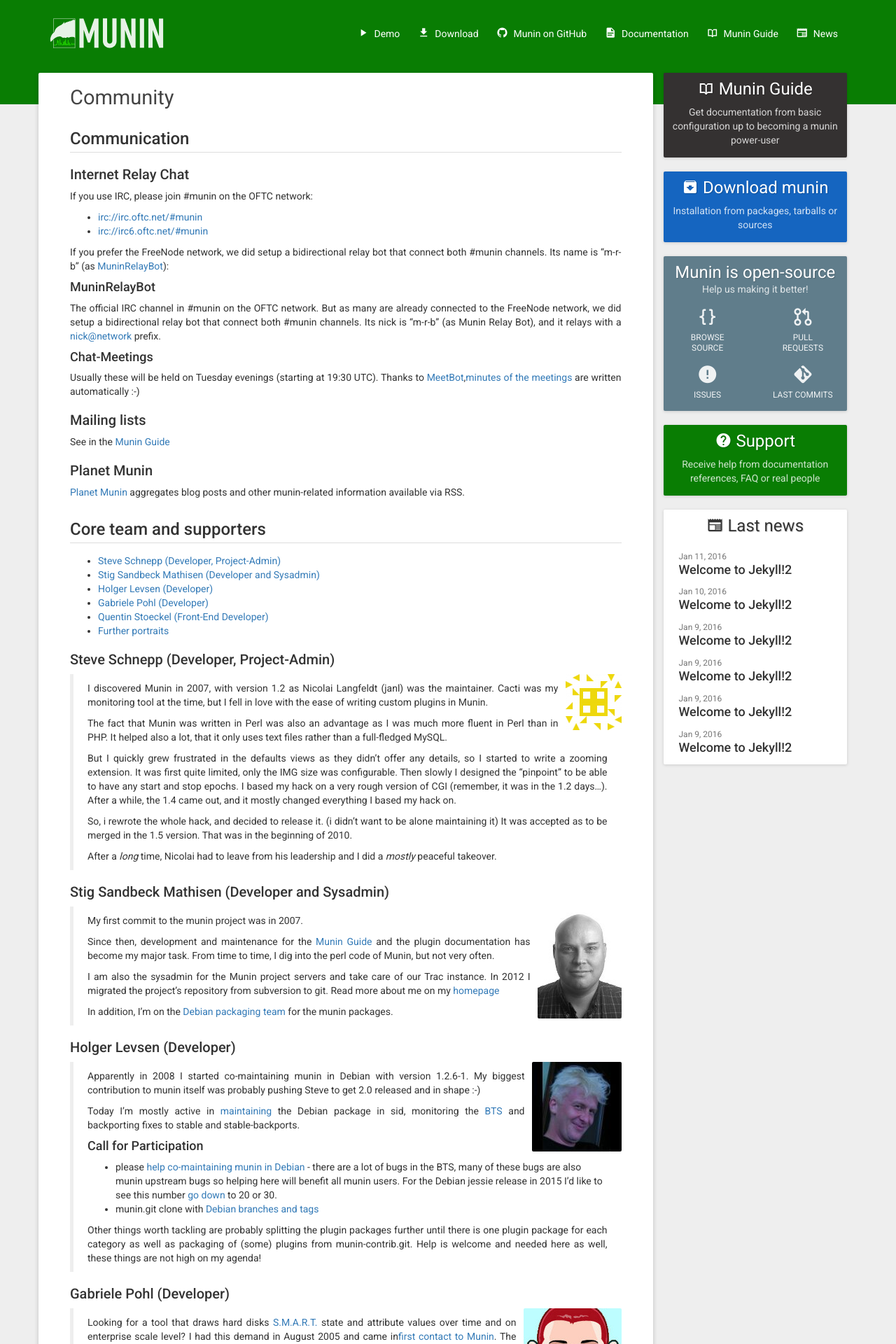
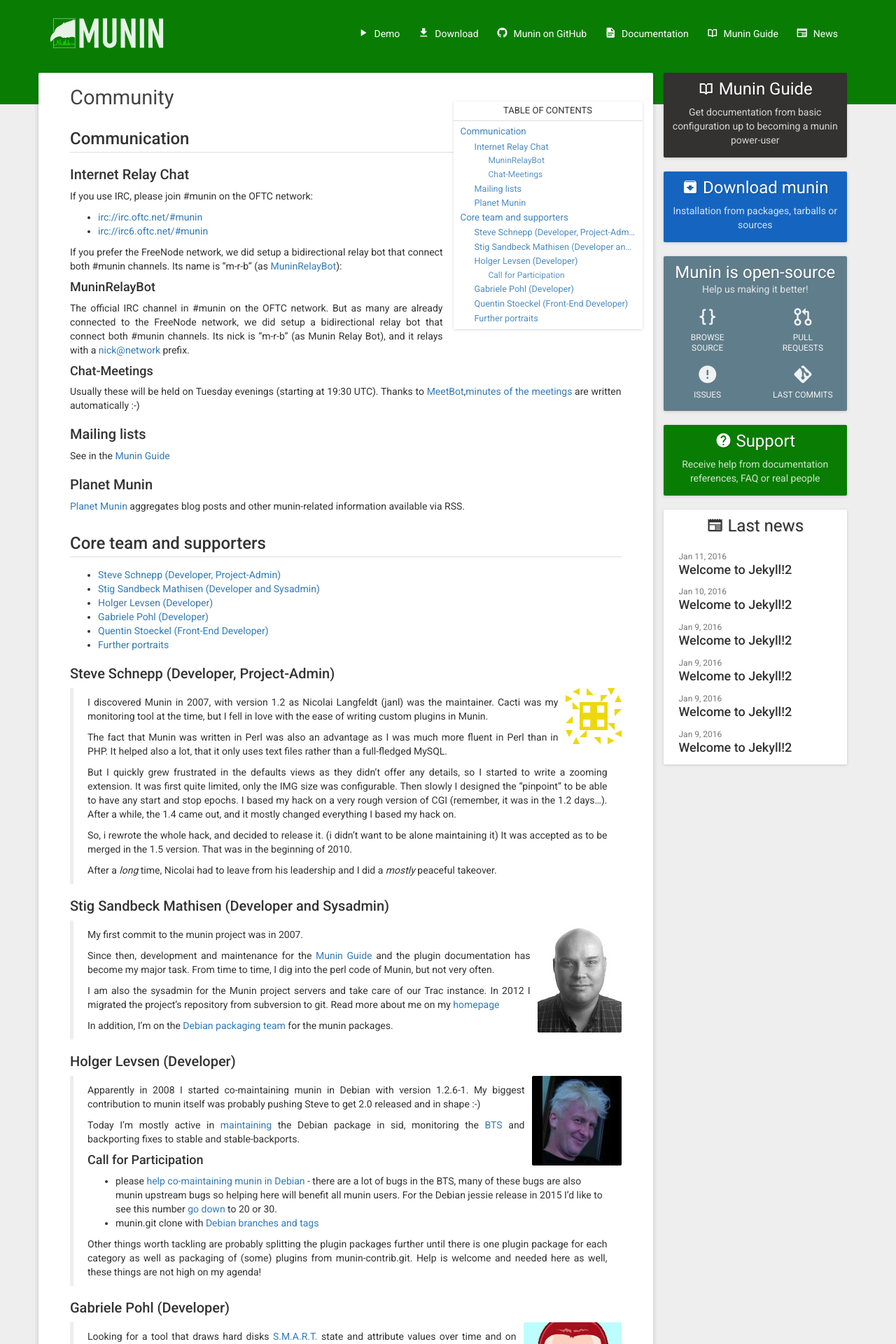
Before and after one commit to munin-monitoring/munin-monitoring.github.io, a Jekyll site: the page built from _pages/community.md, in a window 1280 px wide. Shown: the top 1920 px of the page at 70% size. Built offline with Jekyll 4.4.1, drawn with Linux system fonts in a browser that asks for light colours; nearby versions of some CDN libraries.

Commit message:
Add a Table of Content on long pages

```diff
--- a/_pages/community.md
+++ b/_pages/community.md
@@ -3,6 +3,9 @@ layout: markdown-page
 title:  "Community"
 permalink: /community/
 ---
+
+* TOC
+{:toc .pull-right}
 
 ## Communication
 
--- a/_sass/_layout.scss
+++ b/_sass/_layout.scss
@@ -273,6 +273,57 @@ header {
 			padding-right: 0;
 		}
 	}
+
+	#markdown-toc {
+		max-width: 270px;
+		padding: 5px 10px;
+		margin: -20px -30px 10px 15px;
+		@include border-radius(2px);
+		@extend .elevation-low;
+		@extend .clear-after;
+		background-color: #fff;
+		list-style: none;
+
+		&:before {
+			content: "Table of Contents";
+			display: block;
+			margin: -5px -10px 5px -10px;
+			padding: 4px 0;
+			border-bottom: 1px solid #ddd;
+			@include border-radius(2px 2px 0 0);
+			text-transform: uppercase;
+			text-align: center;
+			font-size: 13px;
+			font-weight: 400;
+		}
+
+		ul {
+			list-style: none;
+			padding-left: 20px;
+		}
+
+		// Reduce font-size & opacity for smaller titles
+		// (3d level opacity = 0.93^3)
+		li {
+			font-size: 0.95em;
+			@include opacity(0.93);
+		}
+
+		a {
+			display: block;
+			padding: 0.1em 0;
+			white-space: nowrap;
+			overflow: hidden;
+			text-overflow: ellipsis;
+		}
+
+		@media (max-width: 480px) {
+			margin: 0 0 20px 0;
+			max-width: 100%;
+			box-shadow: none;
+			float: none!important;
+		}
+	}
 }
 
 .page-markdown {
```
Also changed, not shown: README.md (+6 -0 lines), _pages/documentation.md (+3 -0 lines).
